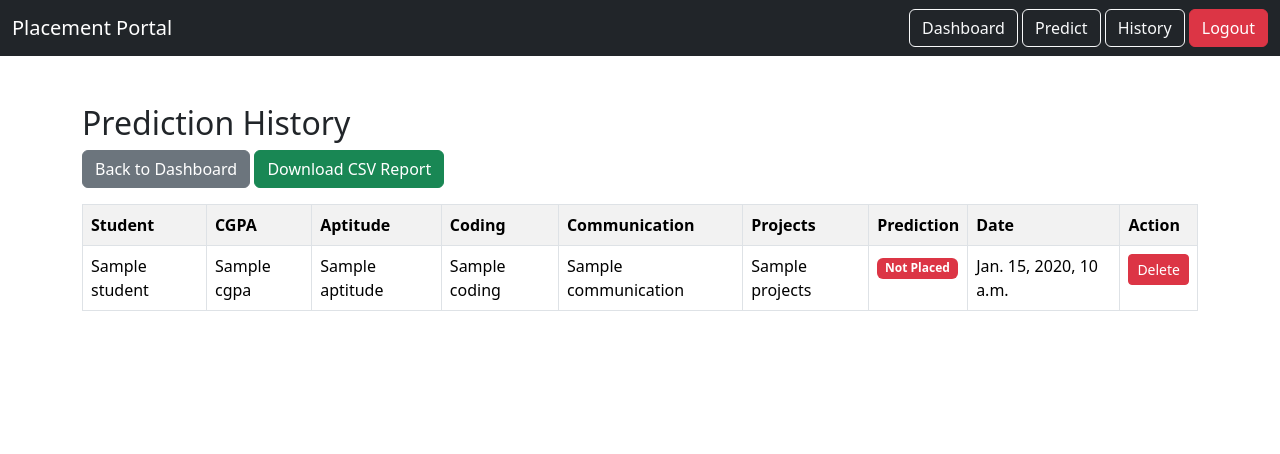
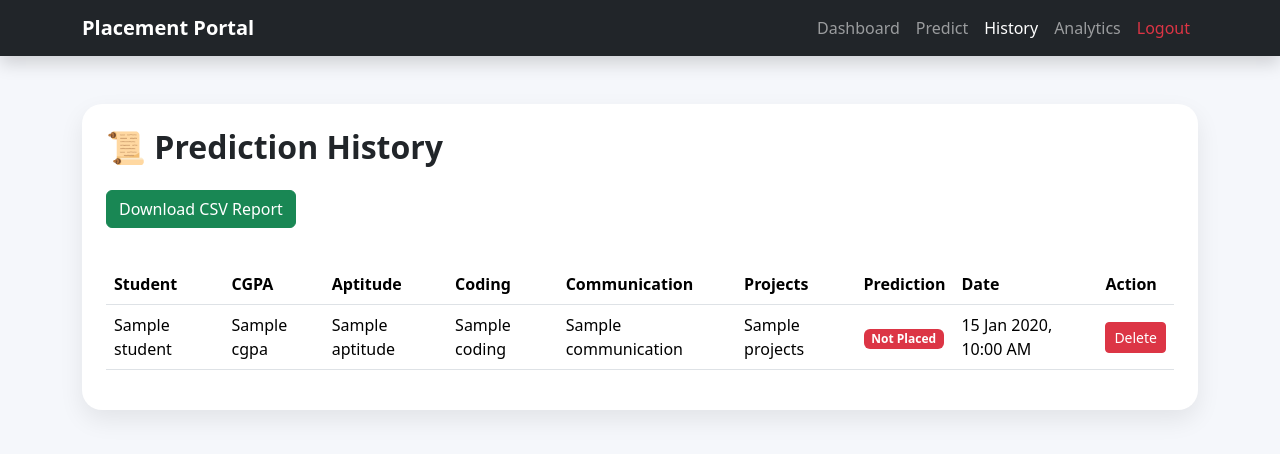
Before and after one commit to anamika397/placement-prediction-portal, a Django app: template students/templates/history.html in a window 1280 px wide. Shown: the top 454 px of the page. Run offline with Django 3.2, Linux system fonts and the light colour scheme; the template is opened without the code that fills it: most values are stand-ins (such as "Sample title", 1, 10 or a date in 2020).

Commit message:
Improve prediction history UI and add CSV export

```diff
--- a/students/templates/history.html
+++ b/students/templates/history.html
@@ -6,35 +6,84 @@
 
     <link href="https://cdn.jsdelivr.net/npm/bootstrap@5.3.3/dist/css/bootstrap.min.css"
           rel="stylesheet">
+<style>
 
+body{
+    background:#f5f7fb;
+}
+.table {
+    margin-top: 20px;
+}
+.history-card{
+    background:white;
+    border:none;
+    border-radius:20px;
+    box-shadow:0 10px 25px rgba(0,0,0,0.08);
+}
+
+</style>
 </head>
 
 <body>
-<nav class="navbar navbar-dark bg-dark mb-4">
+<nav class="navbar navbar-expand-lg navbar-dark bg-dark shadow">
 
-<div class="container-fluid">
+    <div class="container">
 
-<a class="navbar-brand" href="/dashboard/">
+        <a class="navbar-brand fw-bold"
+           href="/dashboard/">
             Placement Portal
         </a>
 
-<div>
+        <button class="navbar-toggler"
+                type="button"
+                data-bs-toggle="collapse"
+                data-bs-target="#navbarNav">
 
-<a href="/dashboard/" class="btn btn-outline-light">
+            <span class="navbar-toggler-icon"></span>
+
+        </button>
+
+        <div class="collapse navbar-collapse"
+             id="navbarNav">
+
+            <ul class="navbar-nav ms-auto">
+
+                <li class="nav-item">
+                    <a class="nav-link"
+                       href="/dashboard/">
                         Dashboard
                     </a>
+                </li>
 
-<a href="/predict/" class="btn btn-outline-light">
+                <li class="nav-item">
+                    <a class="nav-link"
+                       href="/predict/">
                         Predict
                     </a>
+                </li>
 
-<a href="/history/" class="btn btn-outline-light">
+                <li class="nav-item">
+                  <a class="nav-link active text-white"
+   href="/history/">
     History
 </a>
+                </li>
 
-<a href="/logout/" class="btn btn-danger">
+                <li class="nav-item">
+                    <a class="nav-link"
+                       href="/analytics/">
+                        Analytics
+                    </a>
+                </li>
+
+                <li class="nav-item">
+                    <a class="nav-link text-danger"
+                       href="/logout/">
                         Logout
                     </a>
+                </li>
+
+            </ul>
 
         </div>
 
@@ -43,18 +92,19 @@ Logout
 </nav>
 <div class="container mt-5">
 
-    <h2>Prediction History</h2>
+    <div class="history-card p-4">
 
-    <a href="/dashboard/" class="btn btn-secondary mb-3">
-        Back to Dashboard
-    </a>
+    <h2 class="fw-bold mb-4">
+    📜 Prediction History
+</h2>
 <a href="/export-csv/"
-   class="btn btn-success mb-3">
+   class="btn btn-success mb-3 me-2">
 
    Download CSV Report
 
 </a>
-    <table class="table table-bordered table-striped">
+   <div class="table-responsive">
+<table class="table table-hover align-middle">
 
         <tr>
             <th>Student</th>
@@ -97,13 +147,12 @@ Logout
 
             </td>
 
-            <td>{{ item.created_at }}</td>
+            <td>{{ item.created_at|date:"d M Y, h:i A" }}</td>
             <td>
   <a href="/delete-history/{{ item.id }}/"
-       class="btn btn-danger btn-sm">
-
+   class="btn btn-danger btn-sm"
+   onclick="return confirm('Delete this prediction?');">
     Delete
-
 </a>
 </td>
 
@@ -112,8 +161,10 @@ Logout
         {% endfor %}
 
     </table>
-
     </div>
-
+    </div>
+</div>
+</div>
+<script src="https://cdn.jsdelivr.net/npm/bootstrap@5.3.3/dist/js/bootstrap.bundle.min.js"></script>
 </body>
 </html>
```
Also changed, not shown: templates/dashboard.html (+49 -8 lines), templates/predict.html (+40 -10 lines), db.sqlite3. Lines whose indentation alone changed are shown as unchanged.
